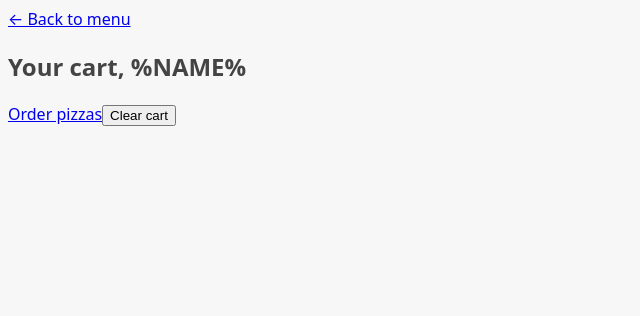
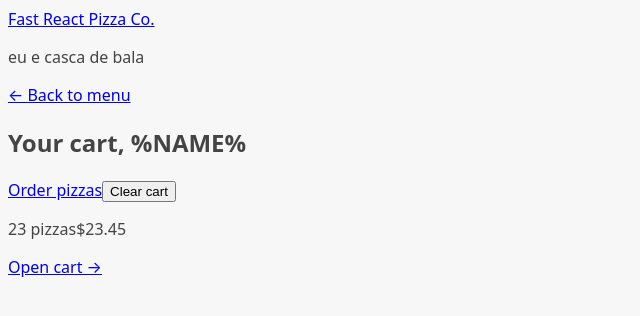
Before and after one commit to ramonsales/fast-react-pizza, a React (Vite) app: page /cart in a window 1280 px wide. Shown: the top 316 px of the page, without its empty margins (0-640 px from the left). Built offline with nearby package versions, Linux system fonts and the light colour scheme.

Commit message:
Build the app layout

```diff
--- a/src/App.jsx
+++ b/src/App.jsx
@@ -4,8 +4,12 @@
 import Cart from "./features/cart/Cart";
 import CreateOrder from "./features/order/CreateOrder";
 import Order from "./features/order/Order";
+import AppLayout from "./ui/AppLayout";
 
 const router = createBrowserRouter([
+  {
+    element: <AppLayout />,
+    children: [
       {
         path: "/",
         element: <Home />,
@@ -26,6 +30,8 @@
         path: "/order/:id",
         element: <Order />,
       },
+    ],
+  },
 ]);
 
 function App() {
--- a/src/features/cart/CartOverview.jsx
+++ b/src/features/cart/CartOverview.jsx
@@ -1,3 +1,5 @@
+import { Link } from "react-router-dom";
+
 function CartOverview() {
   return (
     <div>
@@ -5,7 +7,7 @@
         <span>23 pizzas</span>
         <span>$23.45</span>
       </p>
-      <a href="#">Open cart &rarr;</a>
+      <Link to="/cart">Open cart &rarr;</Link>
     </div>
   );
 }
--- /dev/null
+++ b/src/ui/AppLayout.jsx
@@ -0,0 +1,19 @@
+import { Outlet } from "react-router-dom";
+import CartOverview from "../features/cart/CartOverview";
+import Header from "./Header";
+
+function AppLayout() {
+  return (
+    <div>
+      <Header />
+
+      <main>
+        <Outlet />
+      </main>
+
+      <CartOverview />
+    </div>
+  );
+}
+
+export default AppLayout;
--- /dev/null
+++ b/src/ui/Header.jsx
@@ -0,0 +1,12 @@
+import { Link } from "react-router-dom";
+
+function Header() {
+  return (
+    <header>
+      <Link to="/">Fast React Pizza Co.</Link>
+      <p>eu e casca de bala</p>
+    </header>
+  );
+}
+
+export default Header;
```
Lines whose indentation alone changed are shown as unchanged.
